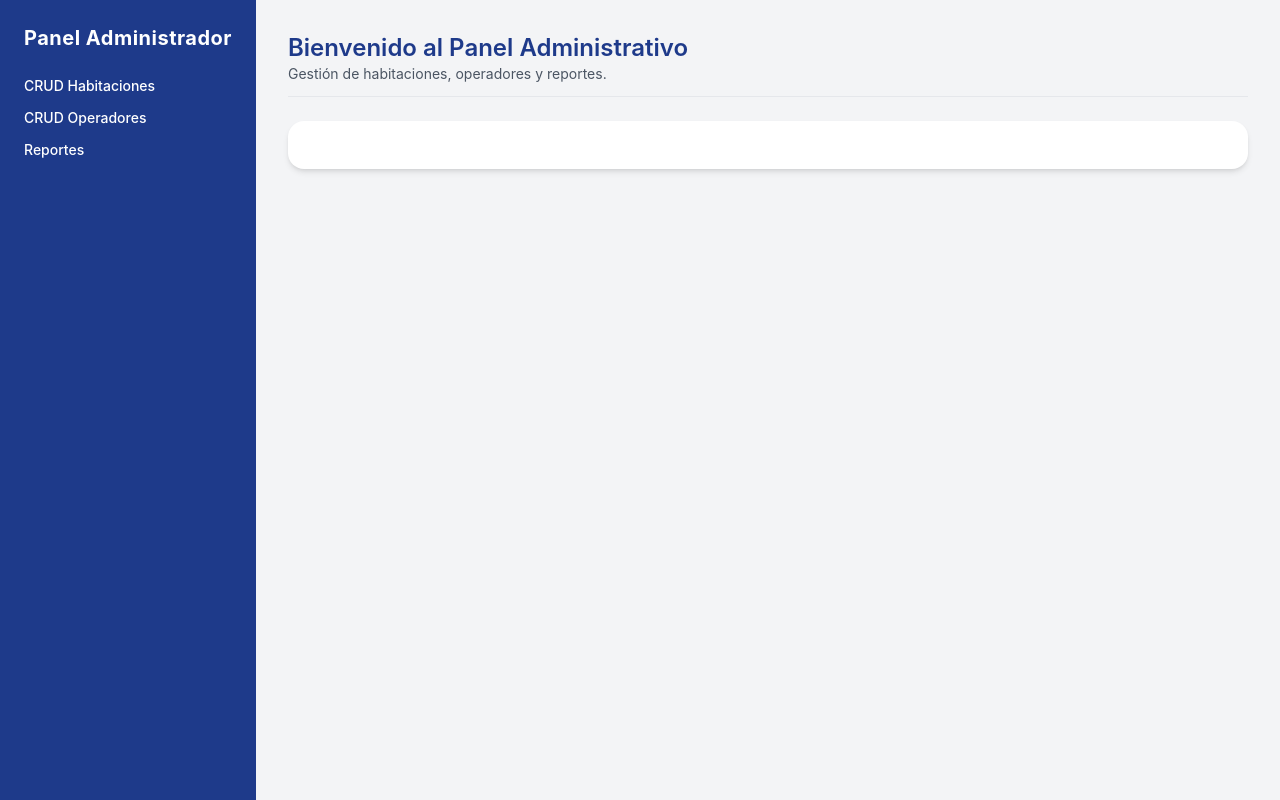
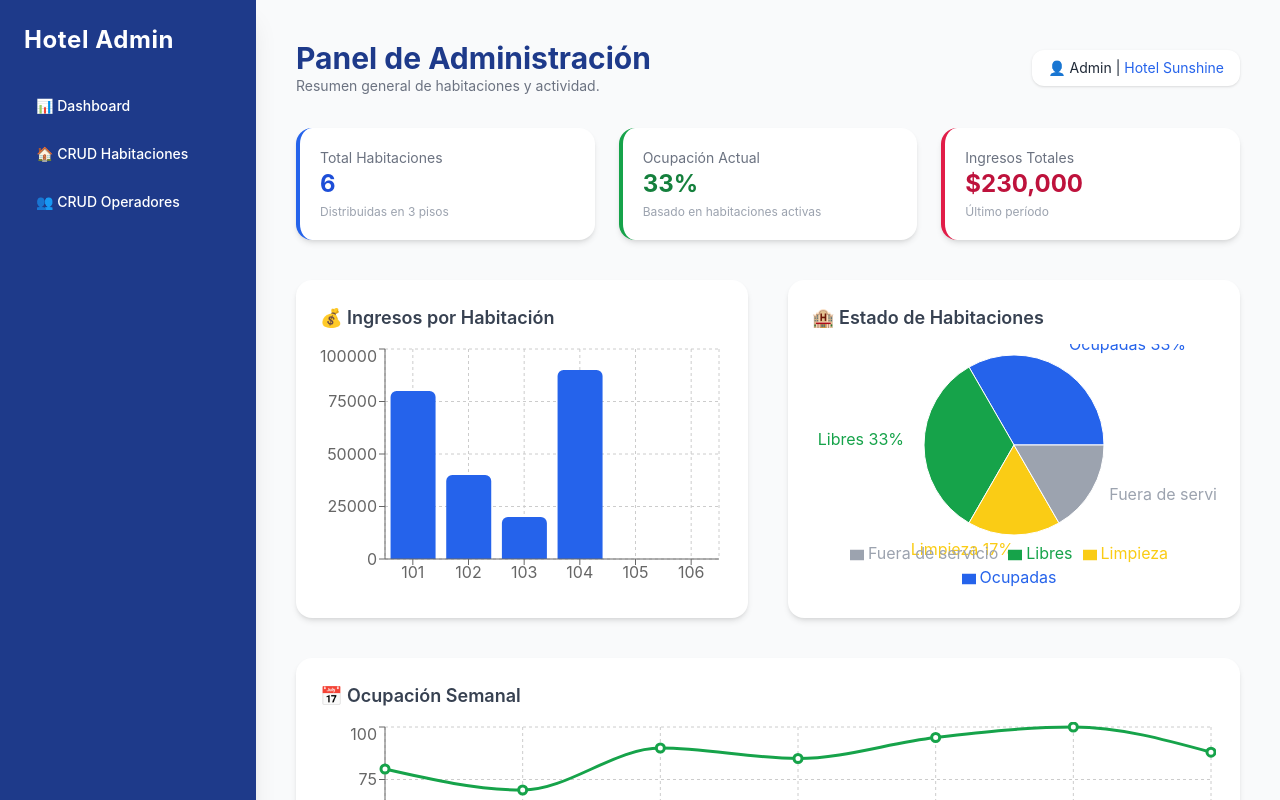
Before and after one commit to ramitagram/hotel-web, a React (Create React App) app: page /admin in a window 1280 px wide. Shown: the top 800 px of the page. Built offline with nearby package versions, Linux system fonts and the light colour scheme.

Commit message:
Avance Admin Dashboard

```diff
--- a/package.json
+++ b/package.json
@@ -20,6 +20,7 @@
     "react-dom": "^19.1.1",
     "react-router-dom": "^7.9.3",
     "react-scripts": "5.0.1",
+    "recharts": "^3.3.0",
     "web-vitals": "^2.1.4"
   },
   "scripts": {
--- a/src/pages/admin/AdminLayout.jsx
+++ b/src/pages/admin/AdminLayout.jsx
@@ -1,49 +1,220 @@
 import React from "react";
-import { Outlet } from "react-router-dom";
+import { Outlet, Link } from "react-router-dom";
+import {
+  BarChart,
+  Bar,
+  LineChart,
+  Line,
+  XAxis,
+  YAxis,
+  CartesianGrid,
+  Tooltip,
+  ResponsiveContainer,
+  PieChart,
+  Pie,
+  Cell,
+  Legend,
+} from "recharts";
 
 export default function AdminLayout() {
+  // 📊 Datos simulados de ocupación (6 habitaciones)
+  const habitaciones = [
+    { numero: "101", estado: "Ocupada" },
+    { numero: "102", estado: "Libre" },
+    { numero: "103", estado: "Limpieza" },
+    { numero: "104", estado: "Ocupada" },
+    { numero: "105", estado: "Libre" },
+    { numero: "106", estado: "Fuera de servicio" },
+  ];
+
+  // 🎯 Contar estados
+  const estados = habitaciones.reduce((acc, h) => {
+    acc[h.estado] = (acc[h.estado] || 0) + 1;
+    return acc;
+  }, {});
+
+  const dataOcupacion = [
+    { name: "Ocupadas", value: estados["Ocupada"] || 0 },
+    { name: "Libres", value: estados["Libre"] || 0 },
+    { name: "Limpieza", value: estados["Limpieza"] || 0 },
+    { name: "Fuera de servicio", value: estados["Fuera de servicio"] || 0 },
+  ];
+
+  const COLORS = ["#2563eb", "#16a34a", "#facc15", "#9ca3af"];
+
+  // 📈 Datos de ingresos por habitación
+  const dataIngresos = [
+    { habitacion: "101", ingresos: 80000 },
+    { habitacion: "102", ingresos: 40000 },
+    { habitacion: "103", ingresos: 20000 },
+    { habitacion: "104", ingresos: 90000 },
+    { habitacion: "105", ingresos: 0 },
+    { habitacion: "106", ingresos: 0 },
+  ];
+
+  // 📅 Ocupación semanal general
+  const dataSemanal = [
+    { dia: "Lun", ocupacion: 80 },
+    { dia: "Mar", ocupacion: 70 },
+    { dia: "Mié", ocupacion: 90 },
+    { dia: "Jue", ocupacion: 85 },
+    { dia: "Vie", ocupacion: 95 },
+    { dia: "Sáb", ocupacion: 100 },
+    { dia: "Dom", ocupacion: 88 },
+  ];
+
   return (
-    <div className="flex min-h-screen">
-      {/* Sidebar */}
-      <aside className="w-64 bg-blue-900 text-white p-6 shadow-lg">
-        <h2 className="text-xl font-bold mb-6 tracking-wide">Panel Administrador</h2>
+    <div className="flex min-h-screen bg-gray-50 font-inter">
+      {/* === SIDEBAR === */}
+      <aside className="w-64 bg-blue-900 text-white p-6 flex flex-col justify-between shadow-xl">
+        <div>
+          <h2 className="text-2xl font-bold mb-8 tracking-wide">Hotel Admin</h2>
           <nav className="space-y-3 text-sm font-medium">
-          <a
-            href="/admin/habitaciones"
-            className="block hover:text-blue-300 transition-colors"
+            <Link
+              to="/admin"
+              className="block py-2 px-3 rounded hover:bg-blue-800 transition"
             >
-            CRUD Habitaciones
-          </a>
-          <a
-            href="/admin/operadores"
-            className="block hover:text-blue-300 transition-colors"
+              📊 Dashboard
+            </Link>
+            <Link
+              to="/admin/habitaciones"
+              className="block py-2 px-3 rounded hover:bg-blue-800 transition"
             >
-            CRUD Operadores
-          </a>
-          <a
-            href="/admin/reportes"
-            className="block hover:text-blue-300 transition-colors"
+              🏠 CRUD Habitaciones
+            </Link>
+            <Link
+              to="/admin/operadores"
+              className="block py-2 px-3 rounded hover:bg-blue-800 transition"
             >
-            Reportes
-          </a>
+              👥 CRUD Operadores
+            </Link>
           </nav>
+        </div>
+
+        <div className="text-xs text-gray-400 mt-8">
+          © 2025 Hotel Sunshine
+          <br />
+          Panel Administrativo
+        </div>
       </aside>
 
-      {/* Main content */}
-      <main className="flex-1 p-8 bg-gray-100 text-gray-900">
-        <header className="border-b pb-3 mb-6">
-          <h1 className="text-2xl font-semibold text-blue-900">
-            Bienvenido al Panel Administrativo
+      {/* === MAIN === */}
+      <main className="flex-1 p-10 text-gray-800">
+        {/* HEADER */}
+        <header className="flex justify-between items-center mb-8">
+          <div>
+            <h1 className="text-3xl font-bold text-blue-900">
+              Panel de Administración
             </h1>
-          <p className="text-sm text-gray-600">
-            Gestión de habitaciones, operadores y reportes.
+            <p className="text-sm text-gray-500">
+              Resumen general de habitaciones y actividad.
             </p>
+          </div>
+          <div className="bg-white shadow px-4 py-2 rounded-xl text-sm">
+            👤 Admin | <span className="text-blue-600">Hotel Sunshine</span>
+          </div>
         </header>
 
-        {/* Contenido dinámico */}
+        {/* === DASHBOARD === */}
+        <section>
+          {/* TARJETAS DE MÉTRICAS */}
+          <div className="grid grid-cols-3 gap-6 mb-10">
+            <div className="bg-white shadow-md rounded-2xl p-5 border-l-4 border-blue-600">
+              <p className="text-gray-500 text-sm">Total Habitaciones</p>
+              <h3 className="text-2xl font-bold text-blue-700">6</h3>
+              <p className="text-xs text-gray-400 mt-1">Distribuidas en 3 pisos</p>
+            </div>
+
+            <div className="bg-white shadow-md rounded-2xl p-5 border-l-4 border-green-600">
+              <p className="text-gray-500 text-sm">Ocupación Actual</p>
+              <h3 className="text-2xl font-bold text-green-700">
+                {((estados["Ocupada"] / 6) * 100).toFixed(0)}%
+              </h3>
+              <p className="text-xs text-gray-400 mt-1">Basado en habitaciones activas</p>
+            </div>
+
+            <div className="bg-white shadow-md rounded-2xl p-5 border-l-4 border-rose-600">
+              <p className="text-gray-500 text-sm">Ingresos Totales</p>
+              <h3 className="text-2xl font-bold text-rose-700">$230,000</h3>
+              <p className="text-xs text-gray-400 mt-1">Último período</p>
+            </div>
+          </div>
+
+          {/* === GRÁFICOS === */}
+          <div className="grid grid-cols-2 gap-10">
+            {/* Gráfico de ingresos por habitación */}
             <div className="bg-white rounded-2xl shadow-md p-6">
+              <h2 className="text-lg font-semibold text-gray-700 mb-3">
+                💰 Ingresos por Habitación
+              </h2>
+              <ResponsiveContainer width="100%" height={250}>
+                <BarChart data={dataIngresos}>
+                  <CartesianGrid strokeDasharray="3 3" />
+                  <XAxis dataKey="habitacion" />
+                  <YAxis />
+                  <Tooltip />
+                  <Bar dataKey="ingresos" fill="#2563eb" radius={[6, 6, 0, 0]} />
+                </BarChart>
+              </ResponsiveContainer>
+            </div>
+
+            {/* Gráfico circular (estados de habitaciones) */}
+            <div className="bg-white rounded-2xl shadow-md p-6">
+              <h2 className="text-lg font-semibold text-gray-700 mb-3">
+                🏨 Estado de Habitaciones
+              </h2>
+              <ResponsiveContainer width="100%" height={250}>
+                <PieChart>
+                  <Pie
+                    data={dataOcupacion}
+                    cx="50%"
+                    cy="50%"
+                    labelLine={false}
+                    label={({ name, percent }) =>
+                      `${name} ${(percent * 100).toFixed(0)}%`
+                    }
+                    outerRadius={90}
+                    fill="#8884d8"
+                    dataKey="value"
+                  >
+                    {dataOcupacion.map((entry, index) => (
+                      <Cell key={`cell-${index}`} fill={COLORS[index % COLORS.length]} />
+                    ))}
+                  </Pie>
+                  <Tooltip />
+                  <Legend />
+                </PieChart>
+              </ResponsiveContainer>
+            </div>
+          </div>
+
+          {/* === Ocupación semanal === */}
+          <div className="mt-10 bg-white rounded-2xl shadow-md p-6">
+            <h2 className="text-lg font-semibold text-gray-700 mb-3">
+              📅 Ocupación Semanal
+            </h2>
+            <ResponsiveContainer width="100%" height={250}>
+              <LineChart data={dataSemanal}>
+                <CartesianGrid strokeDasharray="3 3" />
+                <XAxis dataKey="dia" />
+                <YAxis />
+                <Tooltip />
+                <Line
+                  type="monotone"
+                  dataKey="ocupacion"
+                  stroke="#16a34a"
+                  strokeWidth={3}
+                  dot={{ r: 4 }}
+                />
+              </LineChart>
+            </ResponsiveContainer>
+          </div>
+        </section>
+
+        {/* === CONTENIDO DINÁMICO === */}
+        <section className="mt-12">
           <Outlet />
-        </div>
+        </section>
       </main>
     </div>
   );
```
Also changed, not shown: 1 other file (tests, documents, lock files or other folders). Lines whose indentation alone changed are shown as unchanged.
